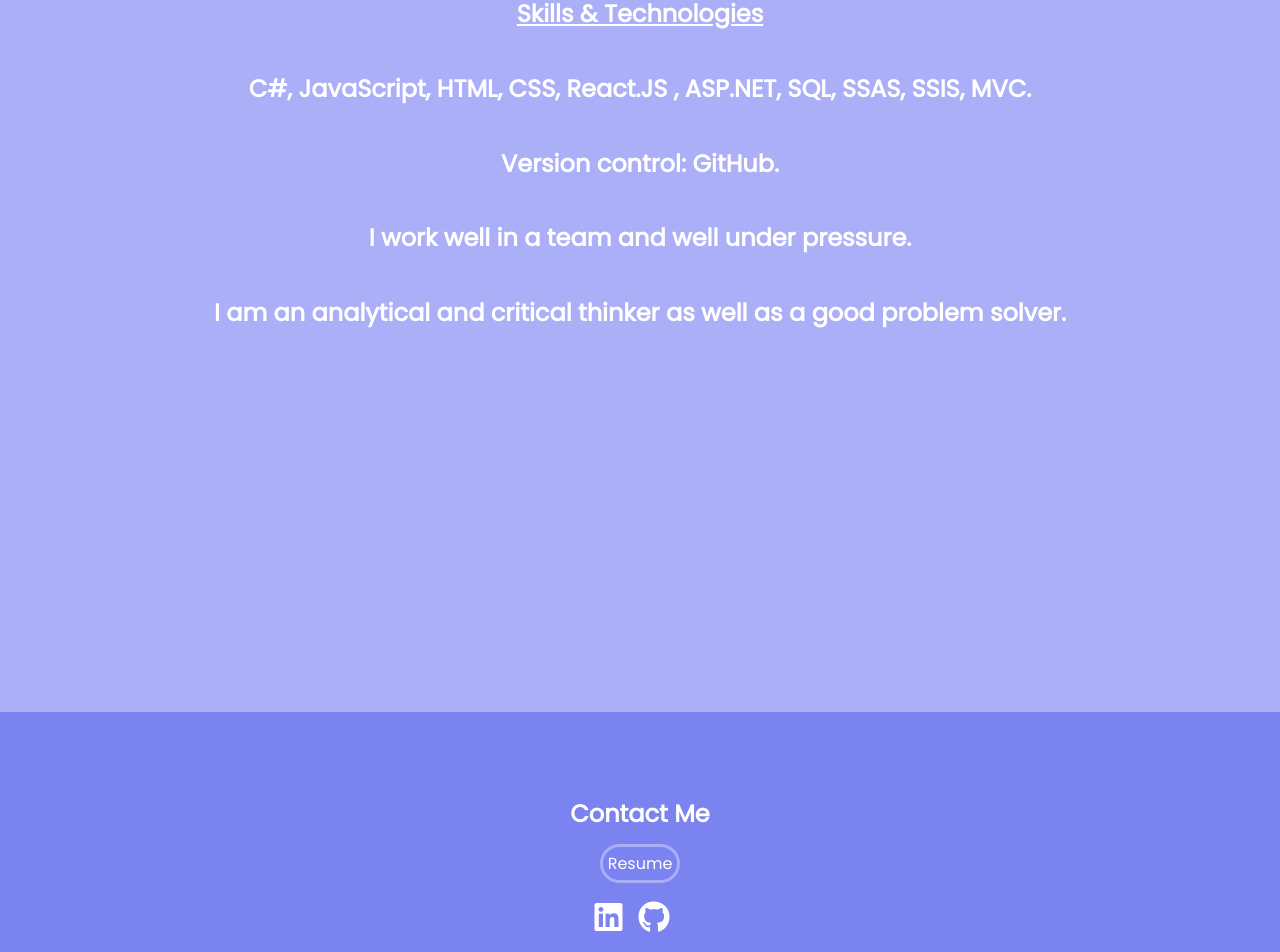
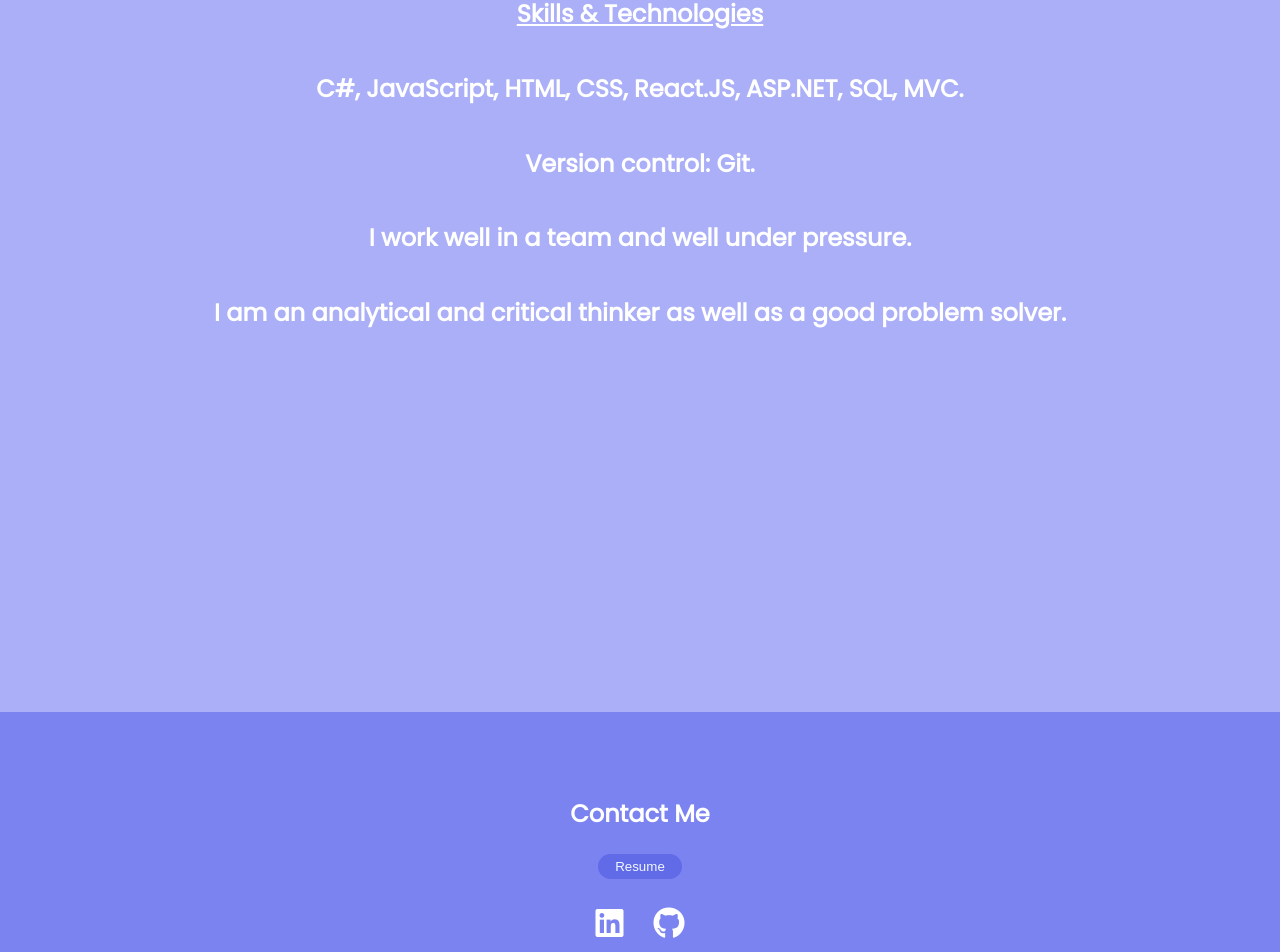
Before and after one commit to Kamogelo07/Portfolio, a React (Create React App) app: page / in a window 1280 px wide. Shown: the part 1528-2480 px from the top of the page. Built offline with nearby package versions, Linux system fonts and the light colour scheme.

Commit message:
added new resume and spell checked components

```diff
--- a/src/components/Contact/Contact.css
+++ b/src/components/Contact/Contact.css
@@ -10,22 +10,28 @@
 }
 
 .resume-btn {
-  border: 3px solid rgb(170, 175, 247);
+  border: 3px solid rgb(123, 131, 241);
   border-radius: 20px 20px 20px 20px;
-  width: 30%;
+  width: 90px;
   padding: 5px;
+  color: aliceblue;
+  background-color: rgb(97, 106, 231);
 }
 .resume-btn:hover {
-  background-color: rgb(170, 175, 247);
-  color: var(--dark-blue);
+  background-color: var(--dark-blue);
+  cursor: pointer;
   transition: 0.5s ease-in;
 }
 
 .icons-a i {
   color: var(--text-color-lightmode);
-  padding-right: 1rem;
   margin-top: 25px;
 }
+
+.icons-a:nth-child(2) {
+  margin-left: 30px;
+}
+
 .icons-a:hover {
   color: var(--dark-blue);
   transition: all 0.8s ease-in;
--- a/src/components/Contact/Contact.js
+++ b/src/components/Contact/Contact.js
@@ -8,13 +8,11 @@ export default function Contact() {
       <section id="contacts">
         <div className="contact-container">
           <h2>Contact Me</h2>
-          <a
-            className="resume-btn"
-            href={resume}
-            download="01KamogeloJoyLetsoalo_Resume"
-          >
-            Resume
-          </a>
+          <button className="resume-btn">
+            <a href={resume} download="01KamogeloJoyLetsoalo_Resume">
+              Resume
+            </a>
+          </button>
           <div className="icons">
             <a
               className="icons-a"
--- a/src/components/NavBar/NavBar.css
+++ b/src/components/NavBar/NavBar.css
@@ -96,7 +96,8 @@
   color: aliceblue;
 }
 
-.menu-nav > li:hover {
+.menu-nav > li:hover,
+.menu-nav > a > li:hover {
   transition: 0.5s ease-in;
   color: var(--dark-blue);
 }
--- a/src/skillsList.js
+++ b/src/skillsList.js
@@ -1,10 +1,9 @@
 export const skillsList = [
   {
-    title:
-      "C#, JavaScript, HTML, CSS, React.JS , ASP.NET, SQL, SSAS, SSIS, MVC. ",
+    title: "C#, JavaScript, HTML, CSS, React.JS, ASP.NET, SQL, MVC. ",
   },
   {
-    title: "Version control: GitHub.",
+    title: "Version control: Git.",
   },
   {
     title: "I work well in a team and well under pressure.",
@@ -13,11 +12,4 @@ export const skillsList = [
     title:
       "I am an analytical and critical thinker as well as a good problem solver.",
   },
-  // {
-  //   title: "Epic Todo App",
-  //   subtitle: "React Hooks",
-  //   description:
-  //     "Lorem ipsum dolor sit amet consectetur adipisicing elit. Praesentium dolore rerum laborum iure enim sint nemo omnis voluptate exercitationem eius?",
-  //   link: "https://pythonbootcamp.com",
-  // },
 ];
```
Also changed, not shown: 2 other files (tests, documents, lock files or other folders).
